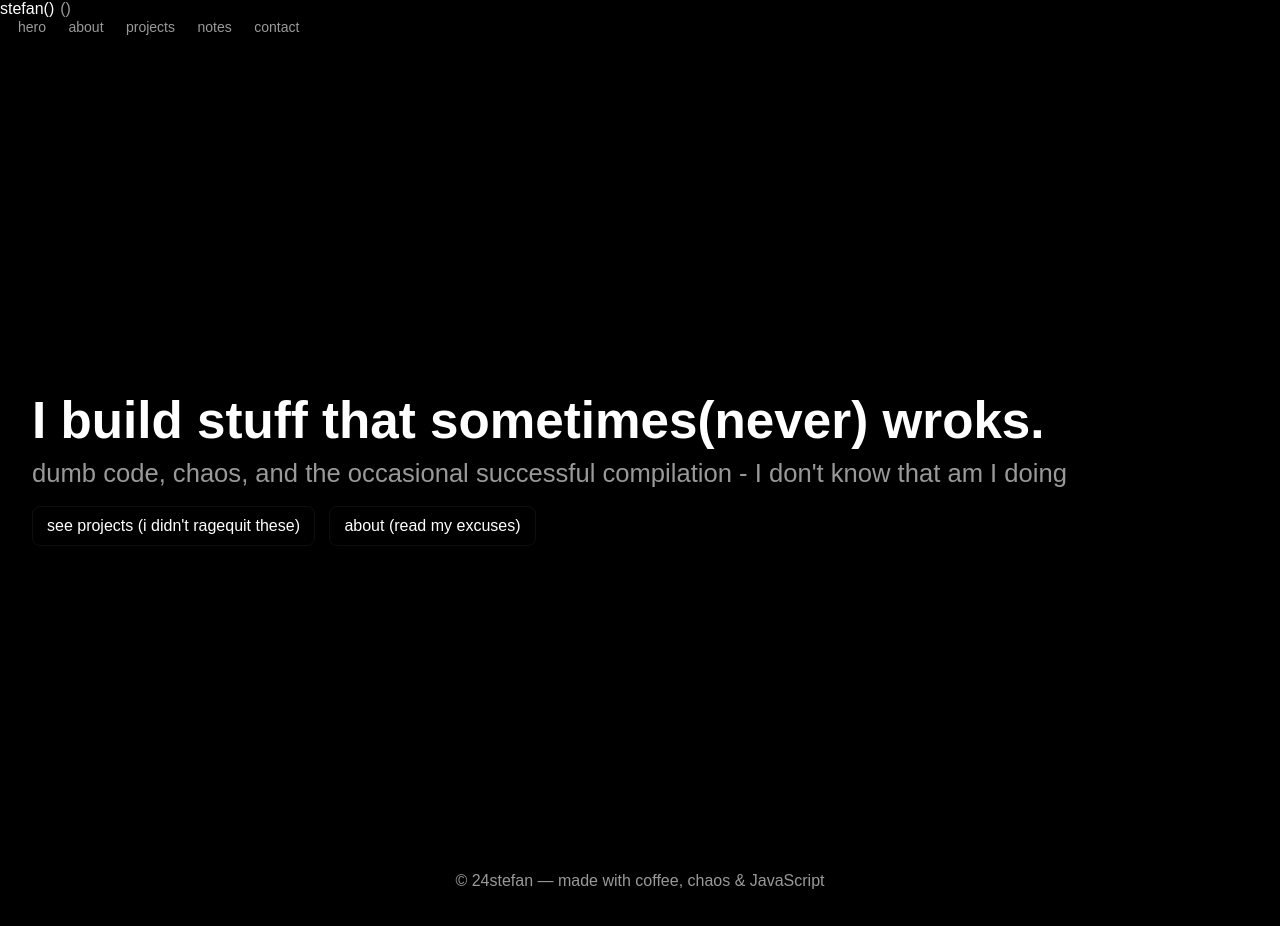
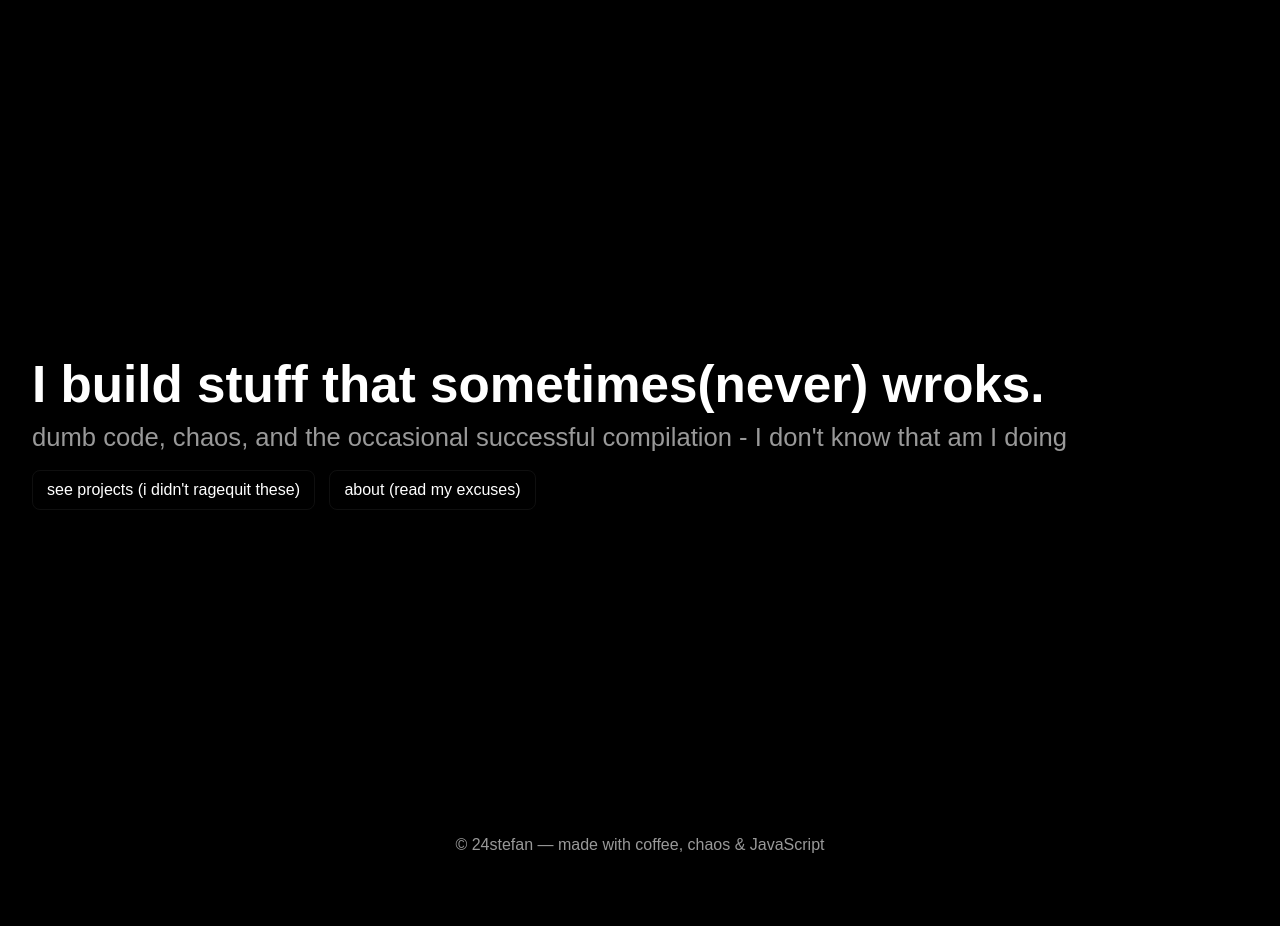
Before and after one commit to 24stefan/24stefan, a plain HTML site: page index.html in a window 1280 px wide. After the commit the page ends 890 px from the top, so only its background shows below. Drawn offline with nearby package versions, Linux system fonts and the light colour scheme.

Commit message:
f bullshit header

```diff
--- a/index.html
+++ b/index.html
@@ -20,18 +20,7 @@
 </head>
 <body>
 
-<header class="site-header" id="header">
-  <div class="container header-inner">
-    <div class="brand">stefan()<span class="dot">()</span></div>
-    <nav class="nav">
-      <a href="#hero-section">hero</a>
-      <a href="#about-section">about</a>
-      <a href="#projects-section">projects</a>
-      <a href="#notes-section">notes</a>
-      <a href="#contact-section">contact</a>
-    </nav>
-  </div>
-</header>
+
 
 <main class="container">
 
```
